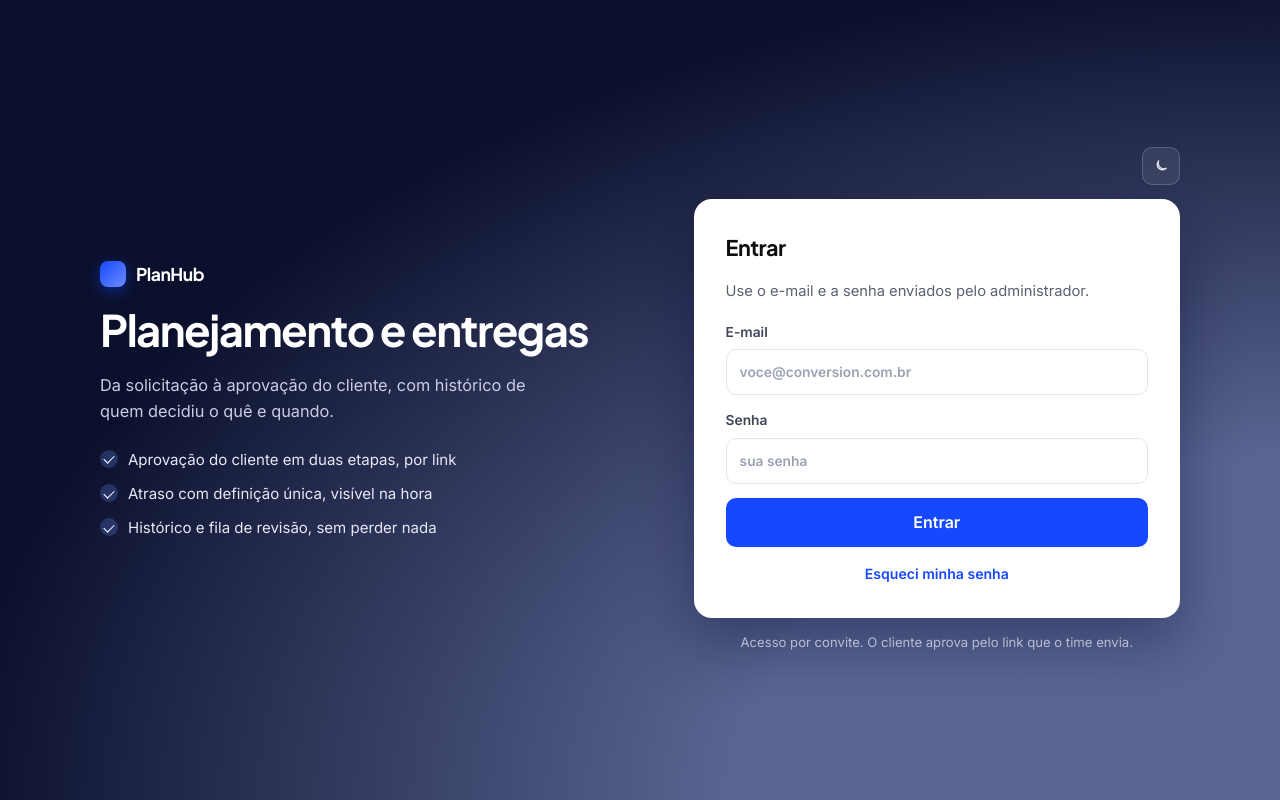
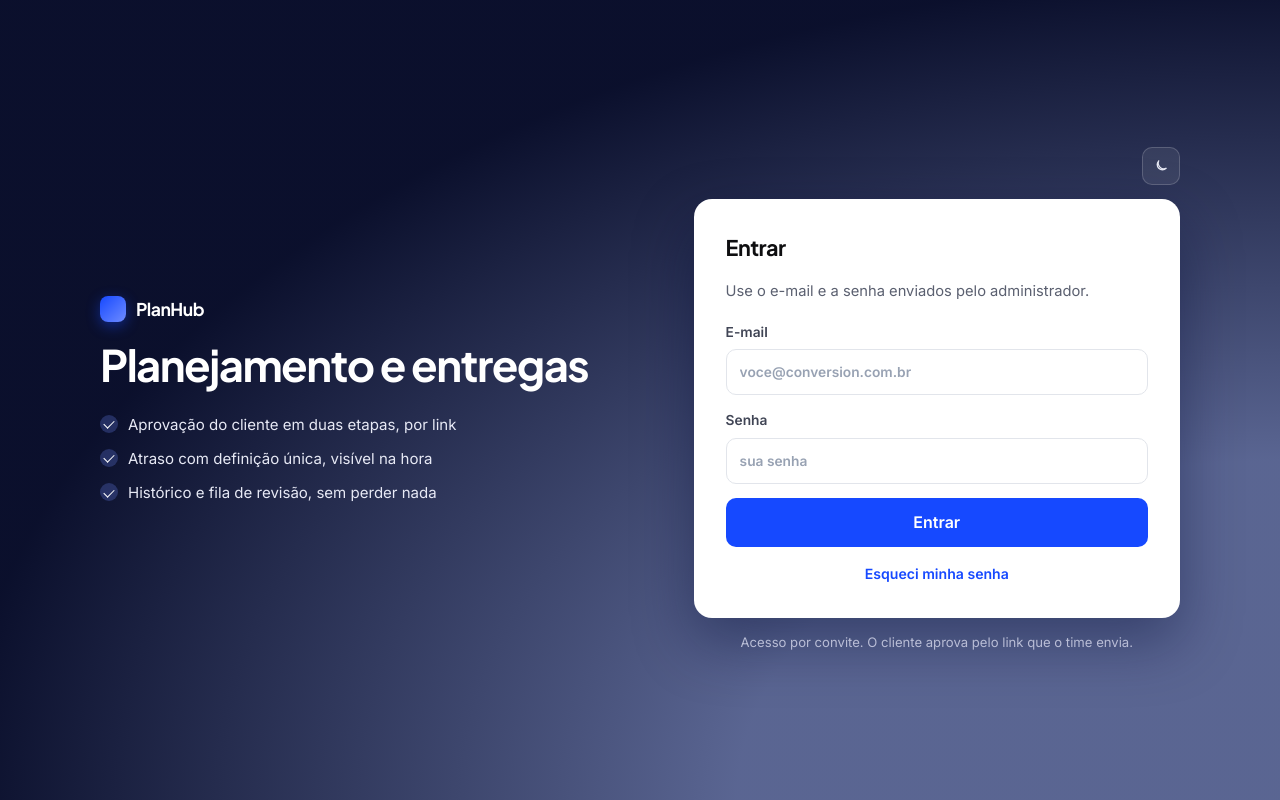
Before and after one commit to fsemeneze/Case_tecnico_Conversion, a Next.js app: page /login in a window 1280 px wide. Built offline with nearby package versions, Linux system fonts and the light colour scheme.

Commit message:
Simplifica tela de login: só o título Planejamento e entregas

```diff
--- a/app/login/layout.tsx
+++ b/app/login/layout.tsx
@@ -18,11 +18,6 @@ export default function LayoutLogin({
           </Link>
 
           <h1>Planejamento e entregas</h1>
-
-          <p className="auth-sub">
-            Da solicitação à aprovação do cliente, com histórico de quem decidiu
-            o quê e quando.
-          </p>
 
           <ul className="auth-itens">
             <li>
```
